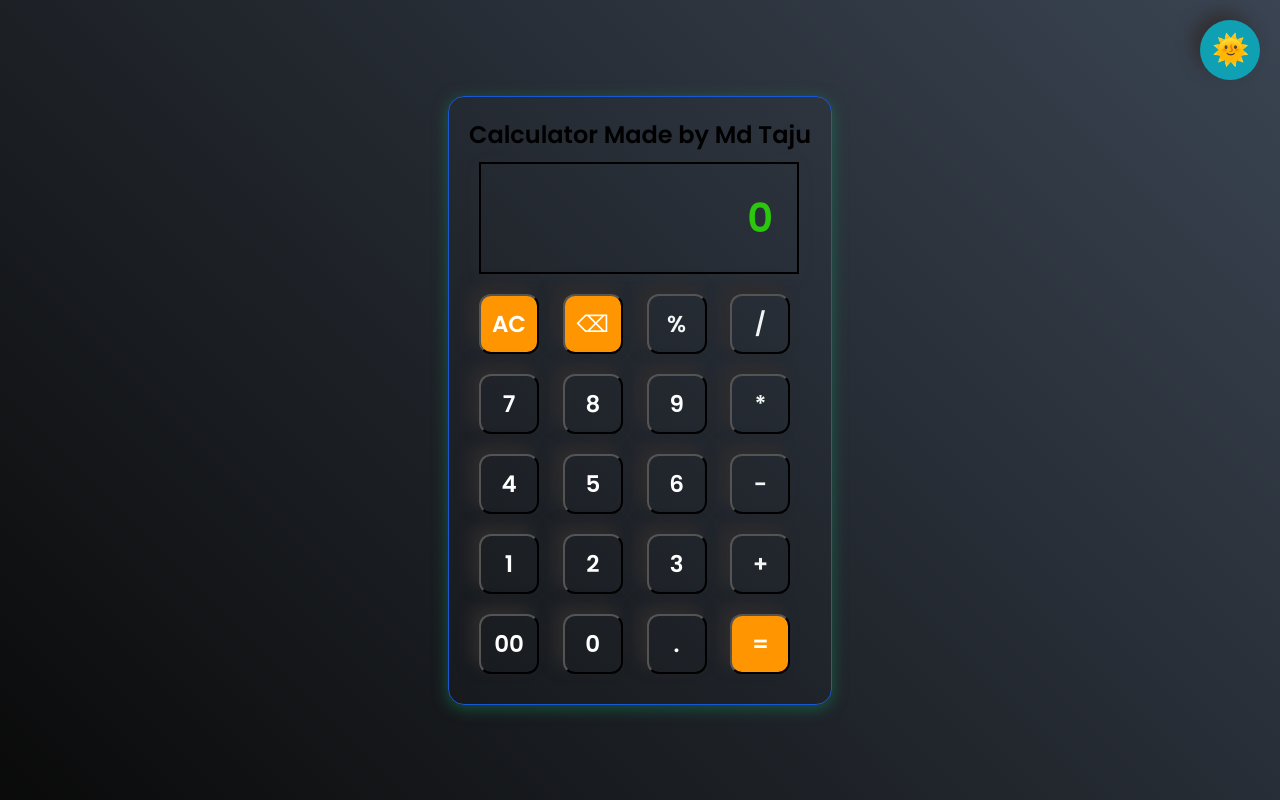
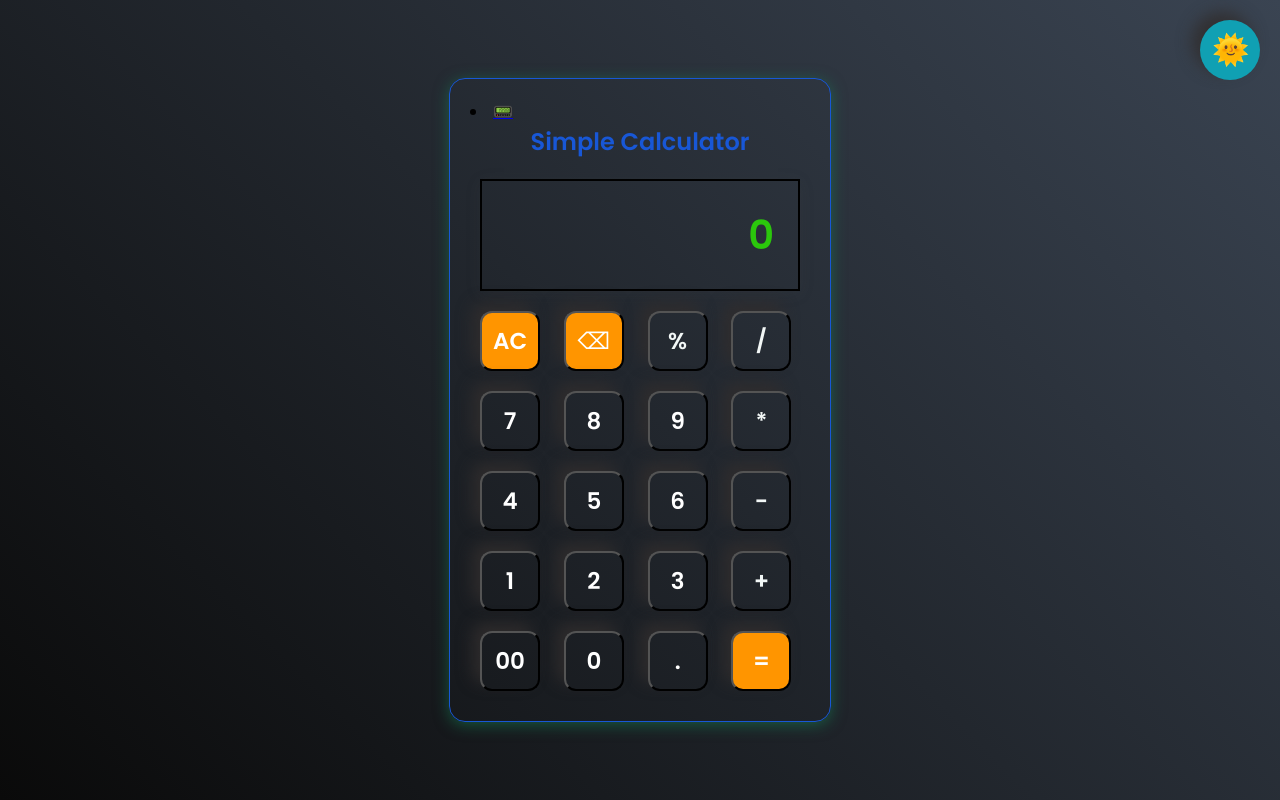
Before and after one commit to mdtaju0908/Calculator-Taju, a plain HTML site: page index.html in a window 1280 px wide. Drawn offline with Linux system fonts and the light colour scheme.

Commit message:
Change title to 'Simple Calculator' and add link
Updated the title and added a link to scientific calculator.

```diff
--- a/index.html
+++ b/index.html
@@ -4,13 +4,14 @@
     <meta charset="UTF-8">
     <meta name="viewport" content="width=device-width, initial-scale=1.0">
     <link rel="stylesheet" href="style.css">
-    <title>Calculator</title>
+    <title>Simple Calculator</title>
     <link rel="icon" href="image/C.png" type="image/svg+xml">
     <button id="theme-btn">🌞</button>
 </head>
 <body>
     <div class="calculator">
-        <h2>Calculator Made by Md Taju</h2>
+        <li><a href="scientific.html">📟</a></li>
+        <h2 style="color:#1857d6; text-align:center; margin-bottom:10px;">Simple Calculator</h2>
         <input type="text" placeholder="0" id="inputbox" readonly>
 
         <div>
```
